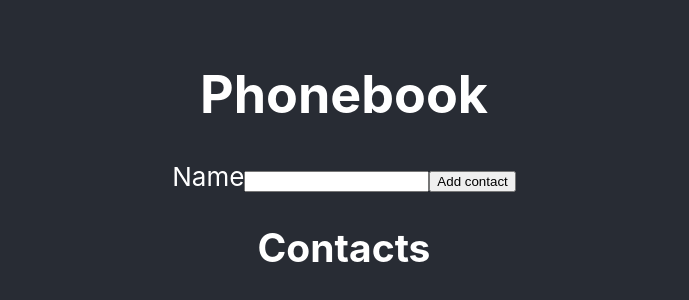
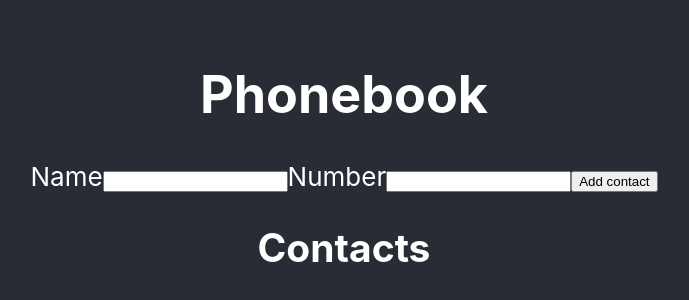
Before and after one commit to PatrycjaNowakowska/goit-react-hw-03-phonebook, a React (Create React App) app: page / in a window 1280 px wide. Shown: the part 234-534 px from the top of the page, without its empty margins (296-985 px from the left). Built offline with nearby package versions, Linux system fonts and the light colour scheme.

Commit message:
task 2 - added number to contacts list

```diff
--- a/src/components/ContactForm/ContactForm.jsx
+++ b/src/components/ContactForm/ContactForm.jsx
@@ -6,20 +6,36 @@
   state = {
     contacts: [],
     name: "",
+    number: "",
   };
 
   inputID = nanoid();
 
   // Odpowiada za aktualizację stanu
-  handleChange = (e) => {
-    this.setState({ name: e.target.value });
+  handleChangeName = (e) => {
+    e.preventDefault();
+    this.setState((state) => ({
+      ...state,
+      name: e.target.value,
+    }));
+  };
+
+  handleChangeNumber = (e) => {
+    e.preventDefault();
+    this.setState((state) => ({
+      ...state,
+      number: e.target.value,
+    }));
   };
 
   handleSubmit = (e) => {
-    e.preventDefault();
-    this.setState((state) => ({
-      contacts: [...state.contacts, { id: nanoid(), name: this.state.name }],
-    }));
+      e.preventDefault();
+      this.setState((state) => ({
+          contacts: [
+              ...state.contacts,
+              { id: nanoid(), name: this.state.name, number: this.state.number }],
+      }));
+
       console.log(this.state.contacts);
 
     // e.preventDefault();
@@ -28,7 +44,6 @@
     // this.setState({ contacts: newContacts });
     // console.log(this.state.contacts);
   };
-
 
   render() {
     // const { name } = this.state;
@@ -46,7 +61,20 @@
               title="Name may contain only letters, apostrophe, dash and spaces. For example Adrian, Jacob Mercer, Charles de Batz de Castelmore d'Artagnan"
               required
               value={this.state.name}
-              onChange={this.handleChange}
+              onChange={this.handleChangeName}
+              id={this.inputID}
+            />
+          </label>
+          <label>
+            Number
+            <input
+              type="tel"
+              name="number"
+              pattern="\+?\d{1,4}?[-.\s]?\(?\d{1,3}?\)?[-.\s]?\d{1,4}[-.\s]?\d{1,4}[-.\s]?\d{1,9}"
+              title="Phone number must be digits and can contain spaces, dashes, parentheses and can start with +"
+              required
+              value={this.state.number}
+              onChange={this.handleChangeNumber}
               id={this.inputID}
             />
           </label>
@@ -55,8 +83,10 @@
         </form>
         <h2>Contacts</h2>
         <ul>
-          {this.state.contacts.map(({ name, id }) => (
-            <li key={id}>{name}</li>
+          {this.state.contacts.map(({ id, name, number }) => (
+            <li key={id}>
+              {name}: {number}
+            </li>
           ))}
         </ul>
       </div>
```
